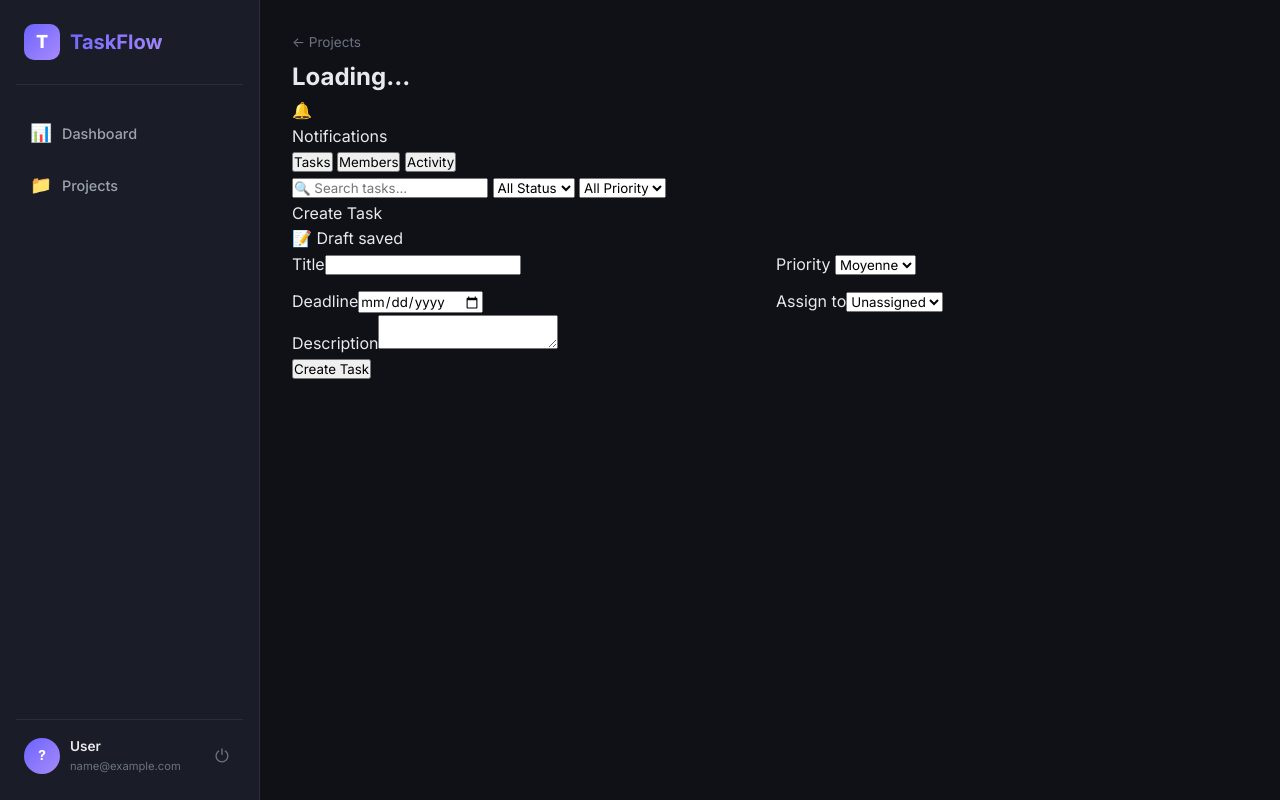
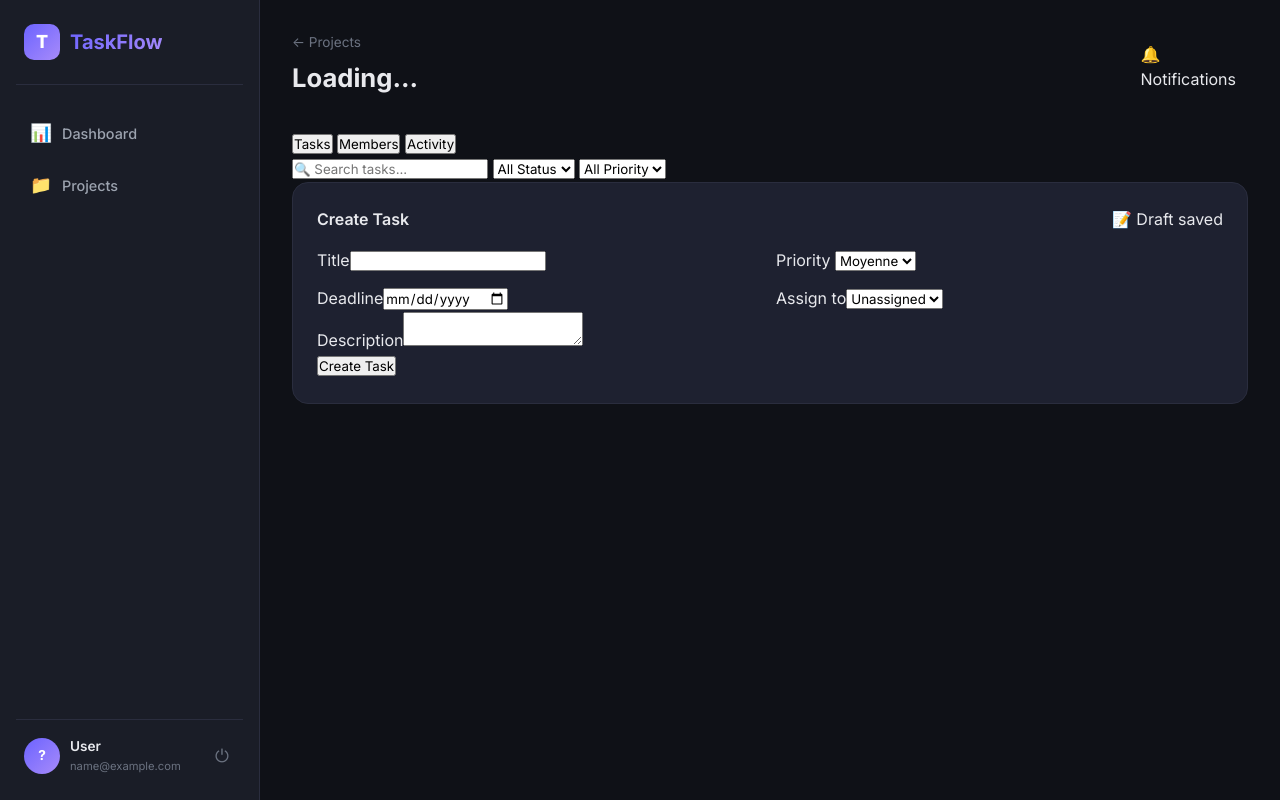
Before and after one commit to nour240/TaskFlow-project, a plain HTML site: page frontend/project.html in a window 1280 px wide. Drawn offline with nearby package versions, Linux system fonts and the light colour scheme; sample sign-in values are in the browser's storage.

Commit message:
feat: add page header and card component styles

```diff
--- a/frontend/css/style.css
+++ b/frontend/css/style.css
@@ -147,3 +147,28 @@ input, textarea, select { font-family: inherit; }
   padding: 32px;
   max-width: 1200px;
 }
+.page-header {
+  display: flex; justify-content: space-between; align-items: center;
+  margin-bottom: 28px;
+}
+.page-header h2 {
+  font-size: 1.6rem; font-weight: 700;
+}
+.page-header .subtitle {
+  color: var(--text-secondary); font-size: .9rem; margin-top: 4px;
+}
+
+/* ── Cards ──────────────────────────────────────────────── */
+.card {
+  background: var(--bg-card);
+  border: 1px solid var(--border);
+  border-radius: var(--radius-lg);
+  padding: 24px;
+  transition: var(--transition);
+}
+.card:hover { border-color: var(--border-focus); box-shadow: var(--shadow-glow); }
+.card-header {
+  display: flex; justify-content: space-between; align-items: center;
+  margin-bottom: 16px;
+}
+.card-title { font-size: 1rem; font-weight: 600; }
```
